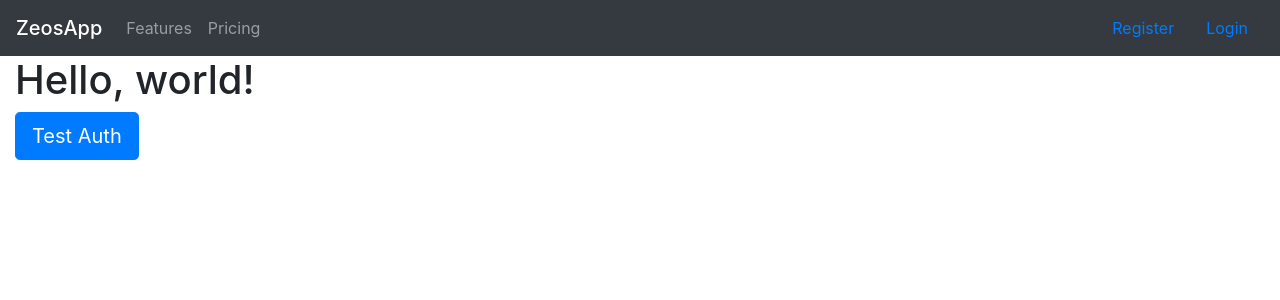
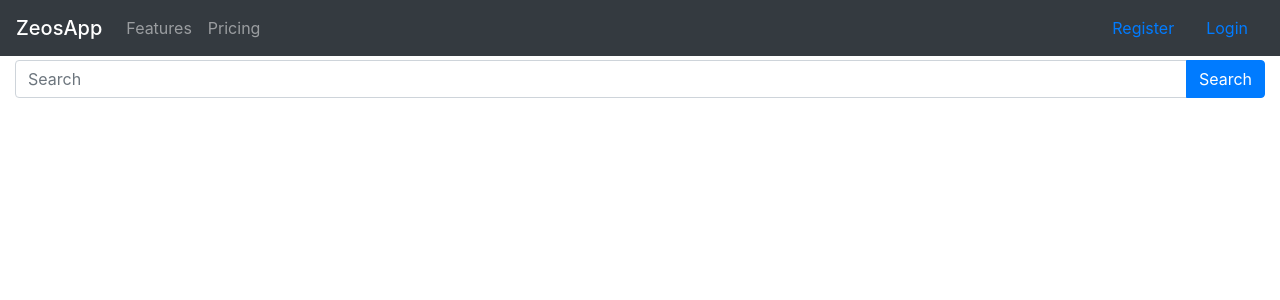
Before and after one commit to hac100zeos/ZeosApp, an Angular app in the folder ClientApp/: page / in a window 1280 px wide. Shown: the top 300 px of the page. Built offline with nearby package versions, Linux system fonts and the light colour scheme; no server answers.

Commit message:
no message

```diff
--- a/ClientApp/src/app/app.module.ts
+++ b/ClientApp/src/app/app.module.ts
@@ -15,6 +15,7 @@ import { PackBrowserComponent } from './pages/pack-browser/pack-browser.componen
 import { ProductComponent } from './pages/product/product.component';
 import { AccountService } from './services/account.service';
 import { LoadingService } from './services/loading.service';
+import { SearchComponent } from './pages/search/search.component';
 
 @NgModule({
 	declarations: [
@@ -26,6 +27,7 @@ import { LoadingService } from './services/loading.service';
 		ProductComponent,
 		PackComponent,
 		PackBrowserComponent,
+		SearchComponent,
 	],
 	imports: [
 		BrowserModule.withServerTransition({ appId: 'ng-cli-universal' }),
@@ -37,6 +39,7 @@ import { LoadingService } from './services/loading.service';
 			{ path: 'packs', component: PackBrowserComponent },
 			{ path: 'pack/:id', component: PackComponent },
 			{ path: 'product', component: ProductComponent },
+			{ path: 'search', component: SearchComponent },
 			{ path: '', component: HomeComponent, pathMatch: 'full' },
 		]),
 	],
--- a/ClientApp/src/app/pages/home/home.component.html
+++ b/ClientApp/src/app/pages/home/home.component.html
@@ -1,3 +1,6 @@
-<h1>Hello, world!</h1>
-
-<button class="btn btn-primary btn-lg" (click)="testAuth()">Test Auth</button>
+<form class="input-group mb-3 mt-1" (submit)="search()">
+	<input type="text" class="form-control" name="search" placeholder="Search" aria-label="search" aria-describedby="search" [(ngModel)]="searchQuery">
+	<div class="input-group-append">
+		<button class="btn btn-primary" id="search">Search</button>
+	</div>
+</form>
--- a/ClientApp/src/app/pages/home/home.component.ts
+++ b/ClientApp/src/app/pages/home/home.component.ts
@@ -1,14 +1,23 @@
 import { HttpClient } from '@angular/common/http';
 import { Component } from '@angular/core';
+import { Router } from '@angular/router';
 
 @Component({
 	selector: 'zeos-home',
 	templateUrl: './home.component.html',
+	styleUrls: ['./home.component.scss'],
 })
 export class HomeComponent {
-	constructor(private http: HttpClient) {}
+	searchQuery = '';
+
+	constructor(private _http: HttpClient, private _router: Router) {}
 
 	testAuth() {
-		this.http.get('/api/Example/Index').subscribe(console.log, console.log);
+		this._http.get('/api/Example/Index').subscribe(console.log, console.log);
+	}
+
+	search() {
+		console.log(this.searchQuery);
+		this._router.navigate(['search', { q: this.searchQuery }]);
 	}
 }
--- a/ClientApp/src/app/pages/pack-browser/pack-browser.component.html
+++ b/ClientApp/src/app/pages/pack-browser/pack-browser.component.html
@@ -1,8 +1,10 @@
+<link rel="stylesheet" href="https://use.fontawesome.com/releases/v5.4.2/css/all.css" integrity="sha384-/rXc/GQVaYpyDdyxK+ecHPVYJSN9bmVFBvjA/9eOB+pb3F2w2N6fc5qB9Ew5yIns" crossorigin="anonymous">
+
 <div class="card mx-2" *ngFor="let pack of packs">
 	<img class="card-img-top" [src]="pack.ImageUrl">
 	<div class="card-body">
 		<h5 class="card-title">{{pack.Title}}</h5>
 		<p class="card-text">{{pack.Description}}</p>
-		<a href="#" class="btn btn-primary">open pack</a>
+		<a href="#" class="btn btn-secondary btn-lg mx-2">buy pack:&nbsp;{{pack.Price}}<i class="fa ml-2">&#xf0d6;</i> </a>
 	</div>
 </div>
--- /dev/null
+++ b/ClientApp/src/app/pages/search/search.component.html
@@ -0,0 +1,3 @@
+<p>
+  search works!
+</p>
--- /dev/null
+++ b/ClientApp/src/app/pages/search/search.component.ts
@@ -0,0 +1,12 @@
+import { Component, OnInit } from '@angular/core';
+
+@Component({
+	selector: 'zeos-search',
+	templateUrl: './search.component.html',
+	styleUrls: ['./search.component.scss'],
+})
+export class SearchComponent implements OnInit {
+	constructor() {}
+
+	ngOnInit() {}
+}
```
Also changed, not shown: ClientApp/src/app/pages/home/home.component.scss (added), ClientApp/src/app/pages/search/search.component.scss (added), 1 other file (tests, documents, lock files or other folders).
